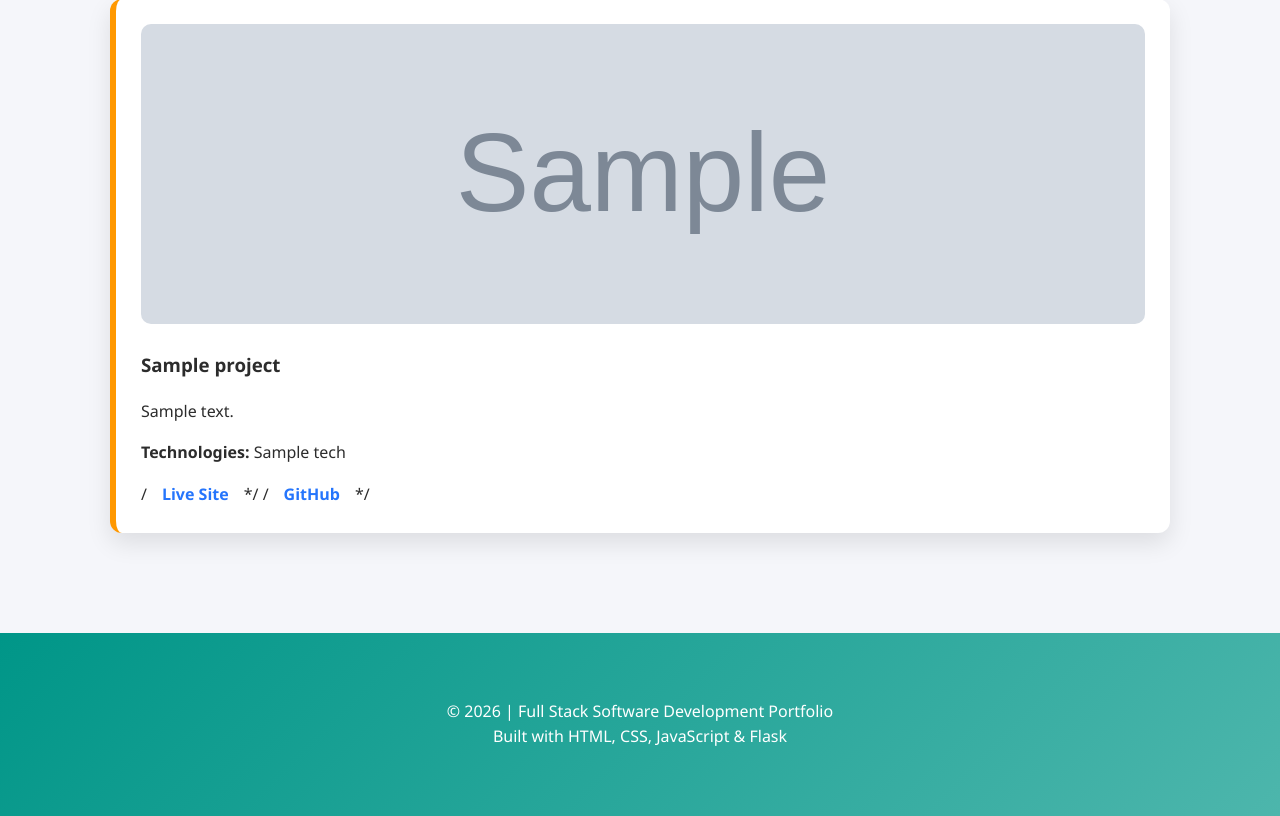
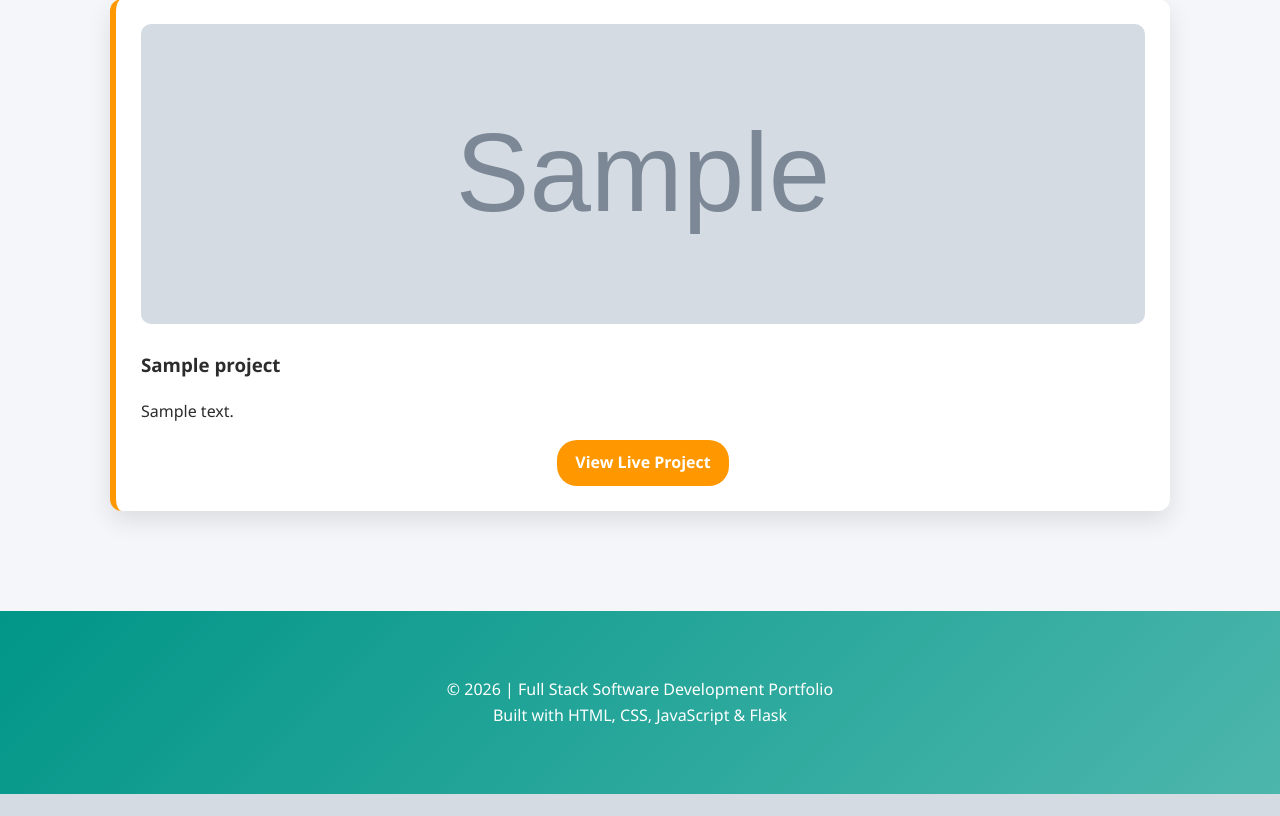
Before and after one commit to HlengiweNcube/flask-web-app, a Flask app: template templates/projects.html in a window 1280 px wide. Shown: the part 405-1221 px from the top of the page. After the commit the page ends 1199 px from the top, so only its background shows below. Run offline with Flask 3, Linux system fonts and the light colour scheme; the template is opened without the code that fills it: most values are stand-ins (such as "Sample title", 1, 10 or a date in 2020); grey boxes marked "Sample" are stand-in pictures.

Commit message:
Finalize Flask portfolio app with navigation, styling, and documentation

```diff
--- a/app.py
+++ b/app.py
@@ -10,20 +10,21 @@ projects = [
             "and Asungura Boys, and traditional instruments including the mbira and African drums. "
             "The site focuses on structure, content presentation, and cultural storytelling using HTML."
         ),
-        "image": "ladysmith.jpg"
+        "image": "ladysmith.jpg",
+        "live_url": "https://hlengiwencube.github.io/afrovibes/"
 
     },    {
         "title": "Tour Zimbabwe – Interactive Travel Website",
         "description": (
             "A web project built using HTML and JavaScript to promote tourism in Zimbabwe. "
             "The website features popular destinations such as Victoria Falls, the Zambezi Valley, "
-            "Matobo Hills, and other attractions. JavaScript was used to add interactivity and enhance "
+            "Matobo Hills,Bulawayo City Hall, the vibrant capital city Harare and other attractions. JavaScript was used to add interactivity and enhance "
             "the user experience."
         ),
-        "image": "lion.jpg"
+        "image": "lion.jpg",
+        "live_url": "https://hlengiwencube.github.io/tour_zimbabwe/"
     }
 ]
-
 
 skills = [
     "Python",
--- a/static/css/style.css
+++ b/static/css/style.css
@@ -335,16 +335,19 @@ textarea:focus {
 }
 .project-links {
     margin-top: 15px;
-    display: flex;
-    gap: 15px;
+    text-align: center;
 }
 
 .project-links a {
+    display: inline-block;
+    padding: 10px 18px;
+    background-color: #ff9800;
+    color: white;
+    border-radius: 20px;
+    text-decoration: none;
     font-weight: bold;
-    color: #2575fc;
-    text-decoration: none;
 }
 
 .project-links a:hover {
-    text-decoration: underline;
+    background-color: #e68900;
 }
--- a/templates/projects.html
+++ b/templates/projects.html
@@ -42,11 +42,8 @@
                 <img src="{{ url_for('static', filename='images/' + project.image) }}" alt="{{ project.title }}">
                 <h3>{{ project.title }}</h3>
                 <p>{{ project.description }}</p>
-        <p><strong>Technologies:</strong> {{ project.tech }}</p>
-
                 <div class="project-links">
-           /<a href="{{ project.live_url }}" target="_blank" rel="noopener">Live Site</a>*/
-           / <a href="{{ project.github_url }}" target="_blank" rel="noopener">GitHub</a>*/
+                    <a href="{{ project.live_url }}" target="_blank" rel="noopener">View Live Project</a>
                 </div>
             </div>
             {% endfor %}
@@ -58,7 +55,7 @@
             <p>
                 © 2026 | Full Stack Software Development Portfolio
                 <br>
-            Built with HTML, CSS, JavaScript &amp;  Flask
+                Built with HTML, CSS, JavaScript &amp; Flask
             </p>
         </div>
     </footer>
```
Also changed, not shown: README.md. Lines whose indentation alone changed are shown as unchanged.
